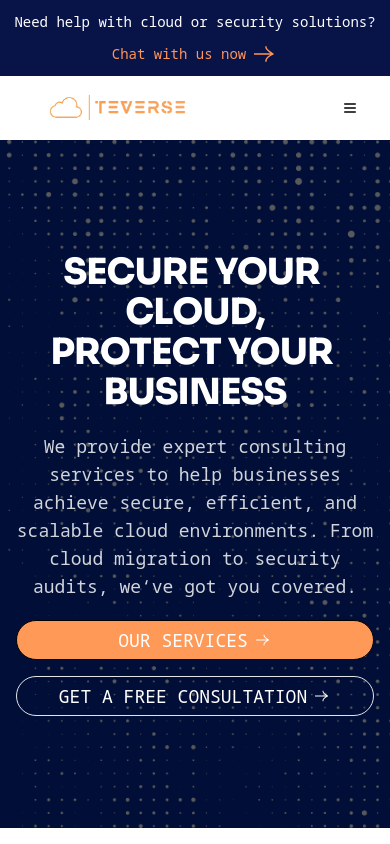
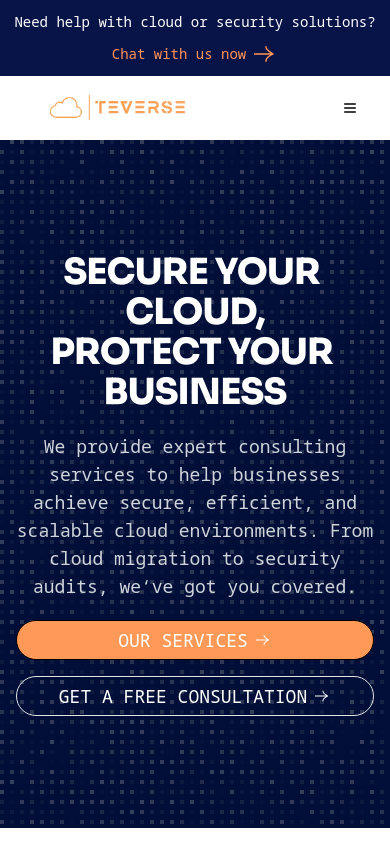
Before and after one commit to Lukman10a/web-agency, a Next.js app: page / in a window 390 px wide. Shown: the top 844 px of the page. Built offline with nearby package versions, Linux system fonts and the light colour scheme.

Commit message:
add background flicker grid

```diff
--- a/package.json
+++ b/package.json
@@ -17,7 +17,7 @@
     "@studio-freight/lenis": "^1.0.42",
     "class-variance-authority": "^0.7.0",
     "clsx": "^2.1.1",
-    "framer-motion": "^11.11.9",
+    "framer-motion": "^11.11.10",
     "lucide-react": "^0.453.0",
     "next": "14.2.15",
     "react": "^18",
--- a/src/components/hero.tsx
+++ b/src/components/hero.tsx
@@ -4,13 +4,24 @@ import Link from "next/link";
 import ArrowIcon from "./icons/arrow";
 import { PartnersSlider } from "./shared/partners-slider";
 import WaveReveal from "./ui/animated/wave-reveal";
+import FlickeringGrid from "./ui/flickering-grid";
 
 const Hero = () => {
   return (
     <Fragment>
-      <header className="w-11/12 bg-[url('/assets/dot-bg.png')] bg-darkblue-950 bg-cover rounded-xl max-w-7xl md:px-4 px-10 py-28 mx-auto md:w-full md:rounded-none">
+      <header className="isolate w-11/12 overflow-hidden relative bg-darkblue-950 bg-cover rounded-xl max-w-7xl md:px-4 px-10 py-28 mx-auto md:w-full md:rounded-none">
+        <FlickeringGrid
+          className="z-0 absolute inset-0 size-full "
+          squareSize={4}
+          gridGap={6}
+          color="#6B7280"
+          maxOpacity={0.5}
+          flickerChance={0.1}
+          width={1400}
+          height={800}
+        />
         <>
-          <div className="text-center">
+          <div className="text-center z-[1] relative">
             <h1 className="tracking-tight font-sora font-extrabold text-white md:text-3xl text-6xl">
               <WaveReveal
                 mode="word"
--- /dev/null
+++ b/src/components/ui/flickering-grid.tsx
@@ -0,0 +1,184 @@
+"use client";
+
+import React, {
+  useCallback,
+  useEffect,
+  useMemo,
+  useRef,
+  useState,
+} from "react";
+
+interface FlickeringGridProps {
+  squareSize?: number;
+  gridGap?: number;
+  flickerChance?: number;
+  color?: string;
+  width?: number;
+  height?: number;
+  className?: string;
+  maxOpacity?: number;
+}
+
+const FlickeringGrid: React.FC<FlickeringGridProps> = ({
+  squareSize = 4,
+  gridGap = 6,
+  flickerChance = 0.3,
+  color = "rgb(0, 0, 0)",
+  width,
+  height,
+  className,
+  maxOpacity = 0.3,
+}) => {
+  const canvasRef = useRef<HTMLCanvasElement>(null);
+  const [isInView, setIsInView] = useState(false);
+
+  const memoizedColor = useMemo(() => {
+    const toRGBA = (color: string) => {
+      if (typeof window === "undefined") {
+        return `rgba(0, 0, 0,`;
+      }
+      const canvas = document.createElement("canvas");
+      canvas.width = canvas.height = 1;
+      const ctx = canvas.getContext("2d");
+      if (!ctx) return "rgba(255, 0, 0,";
+      ctx.fillStyle = color;
+      ctx.fillRect(0, 0, 1, 1);
+      const [r, g, b] = ctx.getImageData(0, 0, 1, 1).data;
+      return `rgba(${r}, ${g}, ${b},`;
+    };
+    return toRGBA(color);
+  }, [color]);
+
+  const setupCanvas = useCallback(
+    (canvas: HTMLCanvasElement) => {
+      const canvasWidth = width || canvas.clientWidth;
+      const canvasHeight = height || canvas.clientHeight;
+      const dpr = window.devicePixelRatio || 1;
+      canvas.width = canvasWidth * dpr;
+      canvas.height = canvasHeight * dpr;
+      canvas.style.width = `${canvasWidth}px`;
+      canvas.style.height = `${canvasHeight}px`;
+      const cols = Math.floor(canvasWidth / (squareSize + gridGap));
+      const rows = Math.floor(canvasHeight / (squareSize + gridGap));
+
+      const squares = new Float32Array(cols * rows);
+      for (let i = 0; i < squares.length; i++) {
+        squares[i] = Math.random() * maxOpacity;
+      }
+
+      return {
+        width: canvasWidth,
+        height: canvasHeight,
+        cols,
+        rows,
+        squares,
+        dpr,
+      };
+    },
+    [squareSize, gridGap, width, height, maxOpacity],
+  );
+
+  const updateSquares = useCallback(
+    (squares: Float32Array, deltaTime: number) => {
+      for (let i = 0; i < squares.length; i++) {
+        if (Math.random() < flickerChance * deltaTime) {
+          squares[i] = Math.random() * maxOpacity;
+        }
+      }
+    },
+    [flickerChance, maxOpacity],
+  );
+
+  const drawGrid = useCallback(
+    (
+      ctx: CanvasRenderingContext2D,
+      width: number,
+      height: number,
+      cols: number,
+      rows: number,
+      squares: Float32Array,
+      dpr: number,
+    ) => {
+      ctx.clearRect(0, 0, width, height);
+      ctx.fillStyle = "transparent";
+      ctx.fillRect(0, 0, width, height);
+
+      for (let i = 0; i < cols; i++) {
+        for (let j = 0; j < rows; j++) {
+          const opacity = squares[i * rows + j];
+          ctx.fillStyle = `${memoizedColor}${opacity})`;
+          ctx.fillRect(
+            i * (squareSize + gridGap) * dpr,
+            j * (squareSize + gridGap) * dpr,
+            squareSize * dpr,
+            squareSize * dpr,
+          );
+        }
+      }
+    },
+    [memoizedColor, squareSize, gridGap],
+  );
+
+  useEffect(() => {
+    const canvas = canvasRef.current;
+    if (!canvas) return;
+
+    const ctx = canvas.getContext("2d");
+    if (!ctx) return;
+
+    let animationFrameId: number;
+    let { width, height, cols, rows, squares, dpr } = setupCanvas(canvas);
+
+    let lastTime = 0;
+    const animate = (time: number) => {
+      if (!isInView) return;
+
+      const deltaTime = (time - lastTime) / 1000;
+      lastTime = time;
+
+      updateSquares(squares, deltaTime);
+      drawGrid(ctx, width * dpr, height * dpr, cols, rows, squares, dpr);
+      animationFrameId = requestAnimationFrame(animate);
+    };
+
+    const handleResize = () => {
+      ({ width, height, cols, rows, squares, dpr } = setupCanvas(canvas));
+    };
+
+    const observer = new IntersectionObserver(
+      ([entry]) => {
+        setIsInView(entry.isIntersecting);
+      },
+      { threshold: 0 },
+    );
+
+    observer.observe(canvas);
+
+    window.addEventListener("resize", handleResize);
+
+    if (isInView) {
+      animationFrameId = requestAnimationFrame(animate);
+    }
+
+    return () => {
+      window.removeEventListener("resize", handleResize);
+      cancelAnimationFrame(animationFrameId);
+      observer.disconnect();
+    };
+  }, [setupCanvas, updateSquares, drawGrid, width, height, isInView]);
+
+  return (
+    <canvas
+      ref={canvasRef}
+      className={`size-full pointer-events-none ${className}`}
+      style={{
+        width: width || "100%",
+        height: height || "100%",
+      }}
+      width={width}
+      height={height}
+    />
+  );
+};
+
+export default FlickeringGrid;
```
Also changed, not shown: 1 other file (tests, documents, lock files or other folders).
